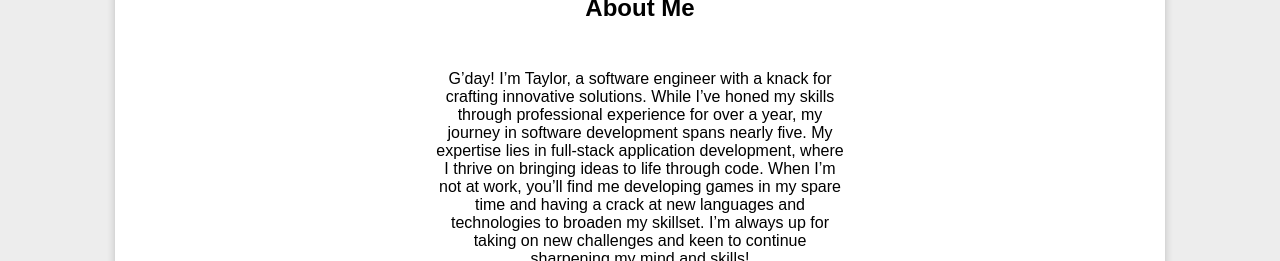
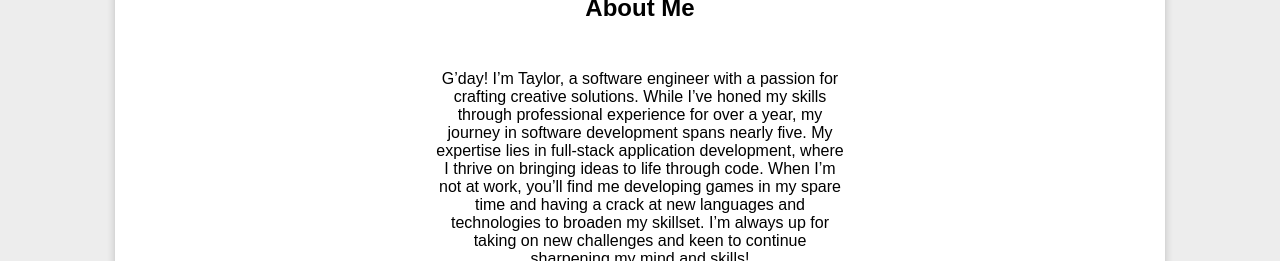
Before and after one commit to nealtaylor98/dev-portfolio, a SvelteKit app: page / in a window 1280 px wide. Shown: the part 539-800 px from the top of the page. Built offline with nearby package versions, Linux system fonts and the light colour scheme; some icons are missing; a web font is replaced by a local one.

Commit message:
update the about text

```diff
--- a/src/routes/+page.svelte
+++ b/src/routes/+page.svelte
@@ -11,7 +11,7 @@ import Splash from '$lib/components/Splash.svelte';
   />
   <h2>About Me</h2>
   <p>
-    G’day! I’m Taylor, a software engineer with a knack for crafting innovative solutions. While
+    G’day! I’m Taylor, a software engineer with a passion for crafting creative solutions. While
     I’ve honed my skills through professional experience for over a year, my journey in software
     development spans nearly five. My expertise lies in full-stack application development, where I
     thrive on bringing ideas to life through code. When I’m not at work, you’ll find me developing
```
